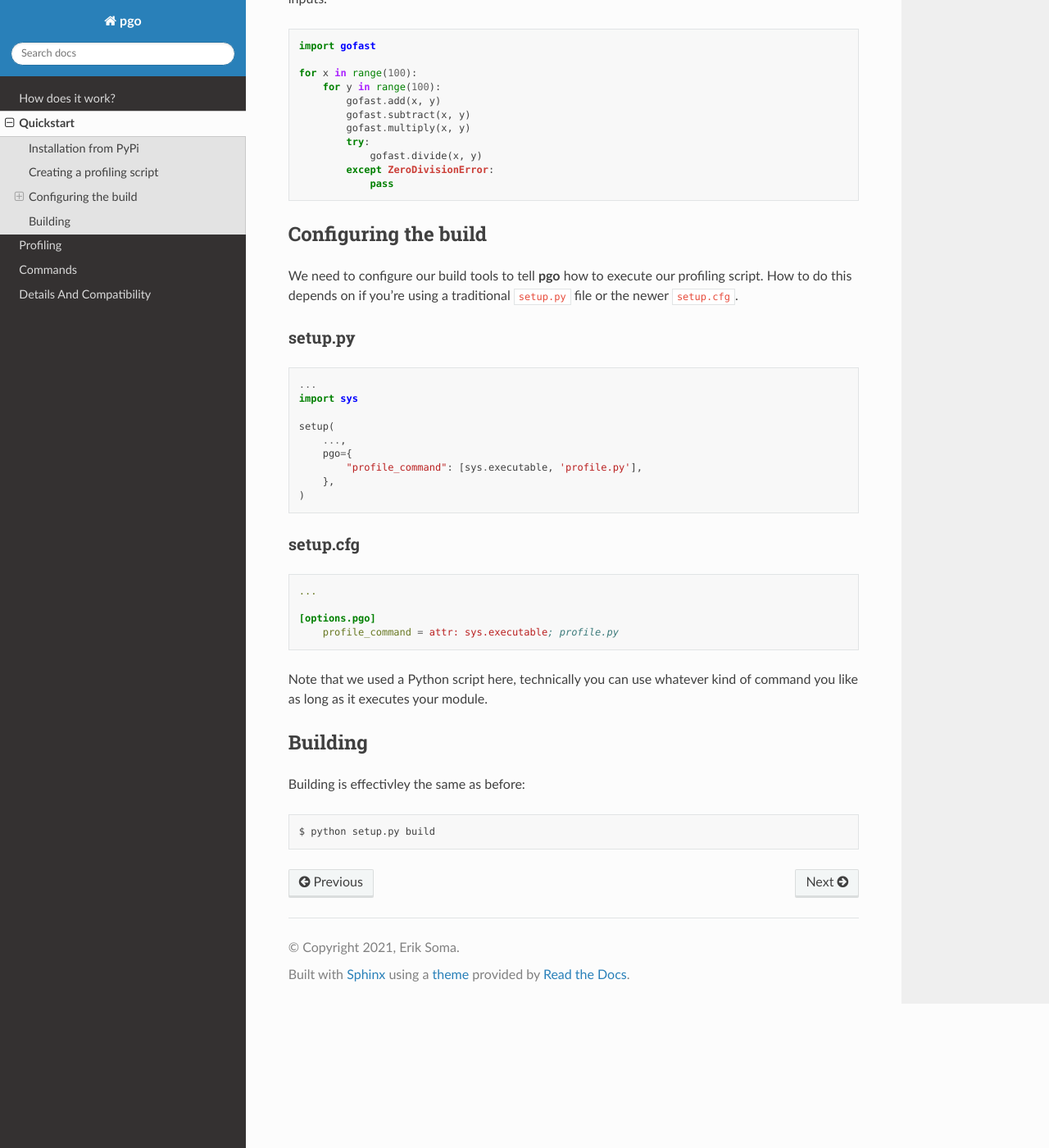
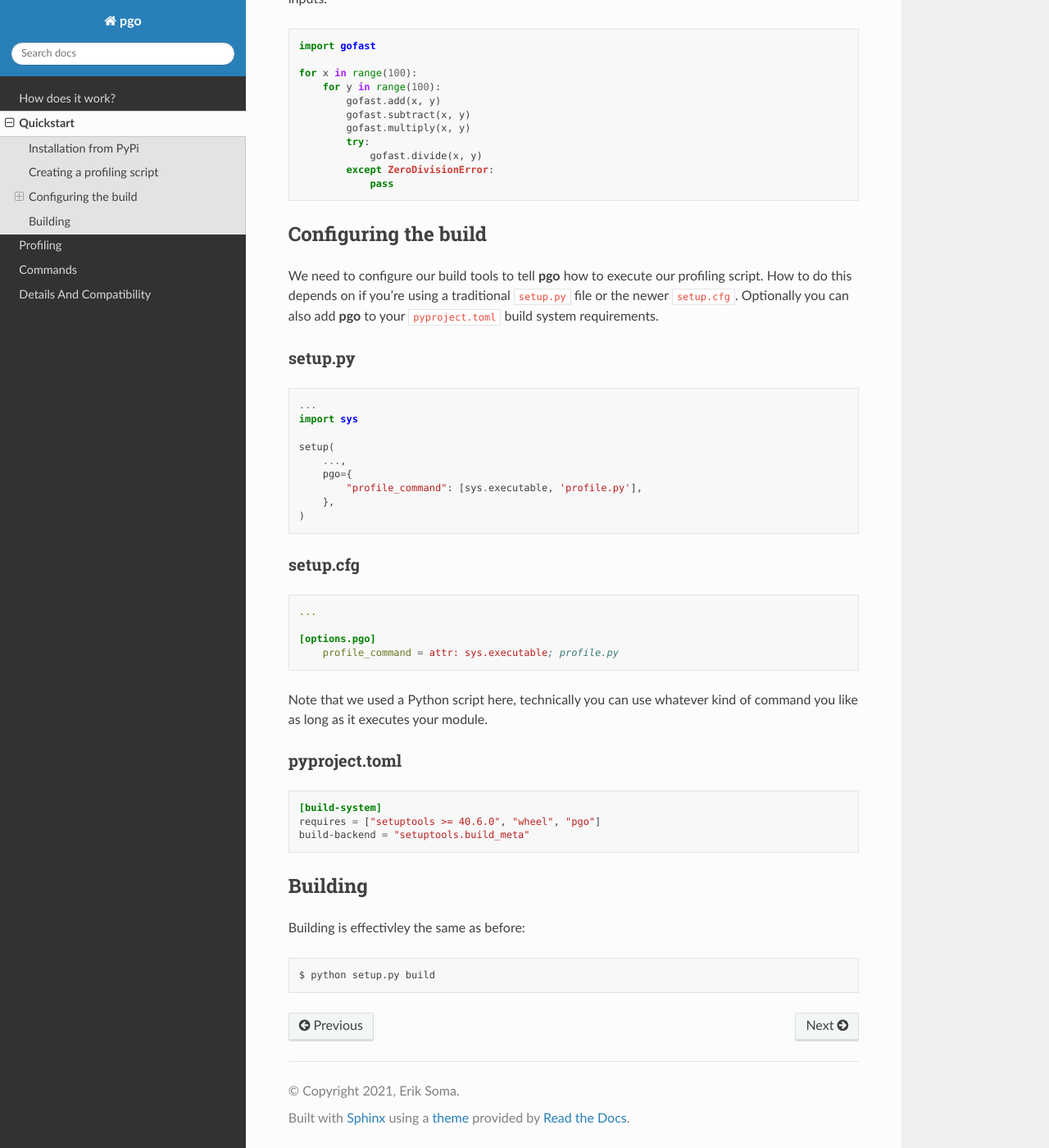
Before and after one commit to esoma/pgo, a Sphinx documentation site: the page built from doc/source/quickstart.rst, in a window 1280 px wide and 1400 px high, scrolled down 593 px. Shown: the whole window at 82% size. Built offline with Sphinx 7.4.7 and the Read the Docs theme 2.0.0, drawn with Linux system fonts in a browser that asks for light colours.

Commit message:
Add additional information regarding setuptools requirements in docs.

```diff
--- a/doc/source/quickstart.rst
+++ b/doc/source/quickstart.rst
@@ -49,7 +49,8 @@ Configuring the build
 
 We need to configure our build tools to tell **pgo** how to execute our
 profiling script. How to do this depends on if you're using a traditional
-``setup.py`` file or the newer ``setup.cfg``.
+``setup.py`` file or the newer ``setup.cfg``. Optionally you can also add
+**pgo** to your ``pyproject.toml`` build system requirements.
 
 setup.py
 ^^^^^^^^
@@ -81,6 +82,16 @@ Note that we used a Python script here, technically you can use whatever kind
 of command you like as long as it executes your module.
 
 
+pyproject.toml
+^^^^^^^^^^^^^^
+
+.. code-block:: toml
+
+    [build-system]
+    requires = ["setuptools >= 40.6.0", "wheel", "pgo"]
+    build-backend = "setuptools.build_meta"
+
+
 Building
 --------
 
```
Also changed, not shown: doc/source/details-and-compatibility.rst (+7 -0 lines).
